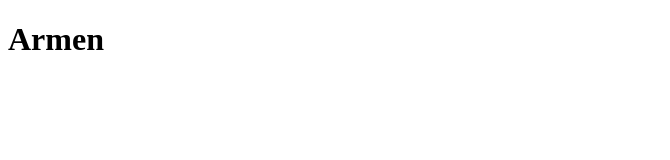
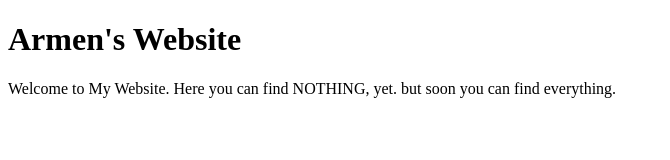
Before and after one commit to armmartirosyan93/my-website, a plain HTML site: page index.html in a window 1280 px wide. Shown: the whole page, without its empty margins (0-670 px from the left). Drawn offline with Linux system fonts and the light colour scheme.

Commit message:
add updates

```diff
--- a/index.html
+++ b/index.html
@@ -7,6 +7,7 @@
     <title>Document</title>
 </head>
 <body>
-    <h1>Armen</h1>
+    <h1>Armen's Website</h1>
+<p>Welcome to My Website. Here you can find NOTHING, yet. but soon you can find everything.</p>
 </body>
 </html>
```
Also changed, not shown: 1 other file.
